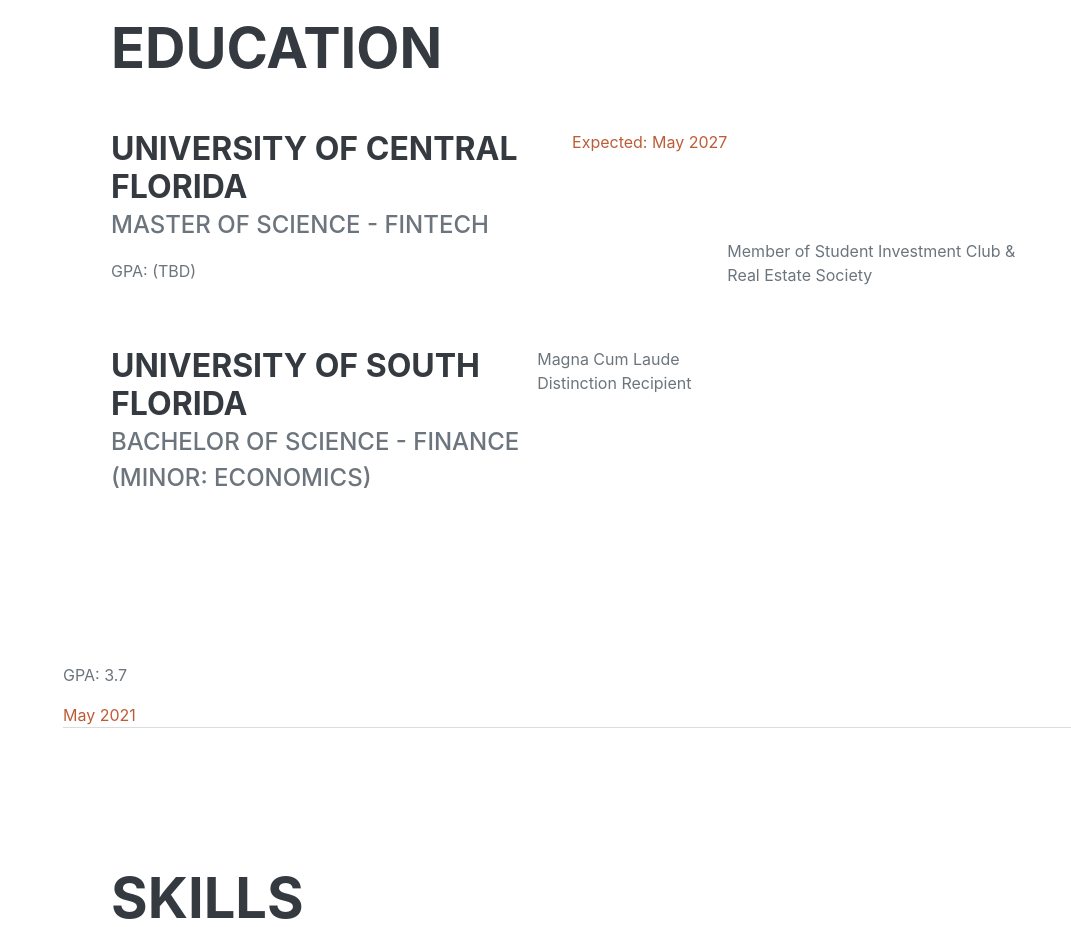
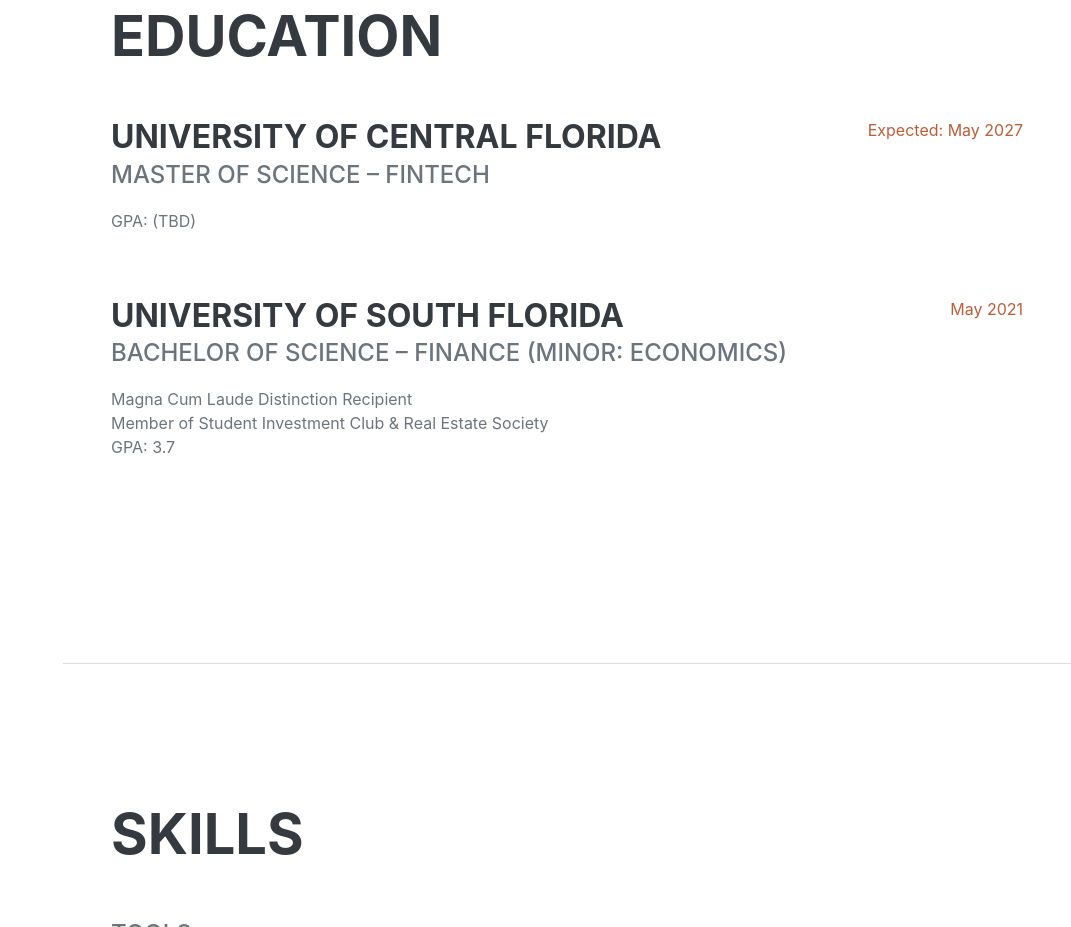
Before and after one commit to luigizaninf/luigizaninf.github.io, a plain HTML site: page index.html in a window 1280 px wide. Shown: the part 2230-3157 px from the top of the page, without its empty margins (209-1280 px from the left). Drawn offline with nearby package versions, Linux system fonts and the light colour scheme; a web font is replaced by a local one.

Commit message:
Update index.html

```diff
--- a/index.html
+++ b/index.html
@@ -97,28 +97,33 @@
             </section>
             <hr class="m-0" />
             <!-- Education-->
+            <!-- Education -->
             <section class="resume-section" id="education">
               <div class="resume-section-content">
                 <h2 class="mb-5">Education</h2>
+
+                <!-- Master's -->
                 <div class="d-flex flex-column flex-md-row justify-content-between mb-5">
                   <div class="flex-grow-1">
                     <h3 class="mb-0">University of Central Florida</h3>
-                            <div class="subheading mb-3">Master of Science - FinTech</div>
-
+                    <div class="subheading mb-3">Master of Science – FinTech</div>
                     <p>GPA: (TBD)</p>
                   </div>
                   <div class="flex-shrink-0"><span class="text-primary">Expected: May 2027</span></div>
                 </div>
-                    <div class="d-flex flex-column flex-md-row justify-content-between">
+
+                <!-- Bachelor's -->
+                <div class="d-flex flex-column flex-md-row justify-content-between mb-5">
                   <div class="flex-grow-1">
                     <h3 class="mb-0">University of South Florida</h3>
-                            <div class="subheading mb-3">Bachelor of Science - Finance (Minor: Economics)</div>
-                            </div>Magna Cum Laude Distinction Recipient</div>
-                            </div>Member of Student Investment Club & Real Estate Society</div>
+                    <div class="subheading mb-3">Bachelor of Science – Finance (Minor: Economics)</div>
+                    <div>Magna Cum Laude Distinction Recipient</div>
+                    <div>Member of Student Investment Club & Real Estate Society</div>
                     <p>GPA: 3.7</p>
                   </div>
                   <div class="flex-shrink-0"><span class="text-primary">May 2021</span></div>
                 </div>
+
               </div>
             </section>
             <hr class="m-0" />
```
Lines whose indentation alone changed are shown as unchanged.
